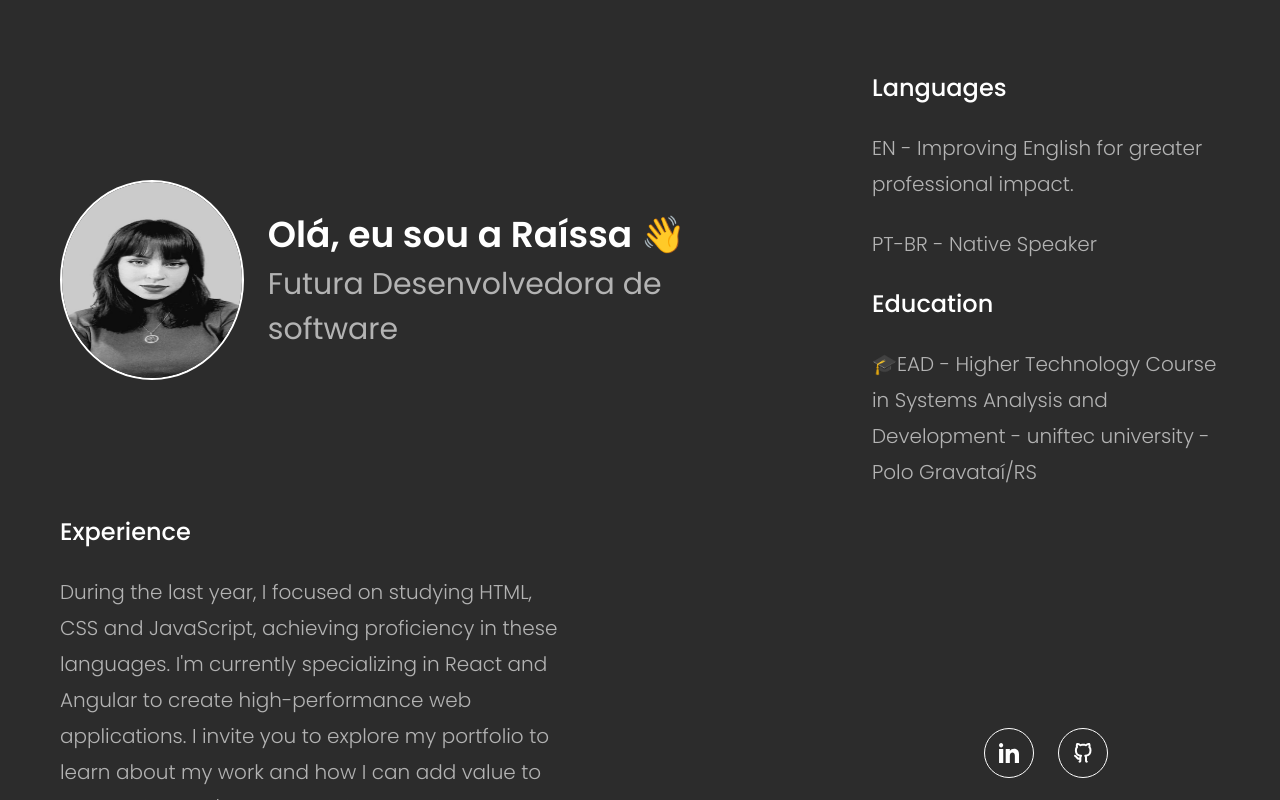
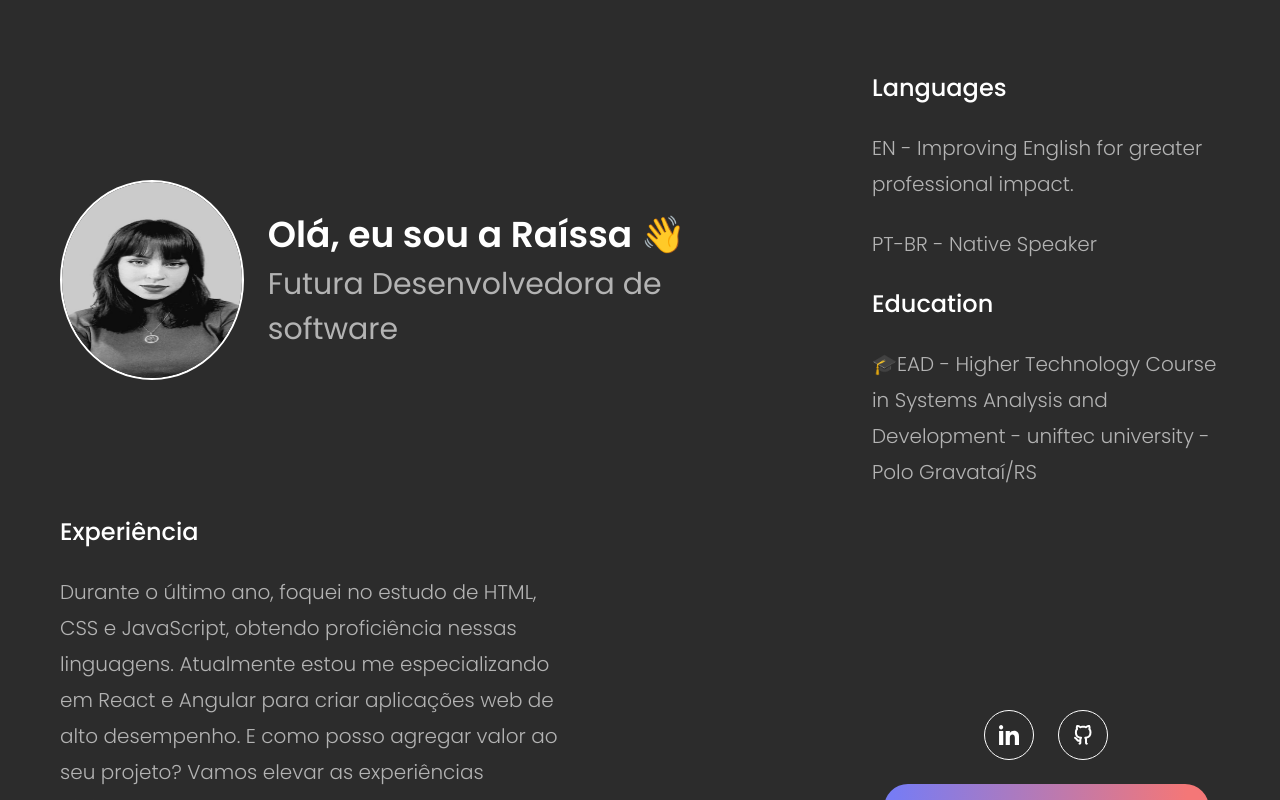
Before and after one commit to issaflores/My-Portfolio, a Next.js app: page / in a window 1280 px wide. Built offline with nearby package versions, Linux system fonts and the light colour scheme.

Commit message:
Update experience.tsx

```diff
--- a/src/app/components/experience/experience.tsx
+++ b/src/app/components/experience/experience.tsx
@@ -8,8 +8,8 @@ import { Skill } from "../skill/skill"
 export function Experience(){
     return(
         <div className="experience">
-          <SectionTitle text="Experience"/>
-          <p>During the last year, I focused on studying HTML, CSS and JavaScript, achieving proficiency in these languages. I'm currently specializing in React and Angular to create high-performance web applications. I invite you to explore my portfolio to learn about my work and how I can add value to your project. Let's elevate digital experiences together!</p>
+          <SectionTitle text="Experiência"/>
+          <p>Durante o último ano, foquei no estudo de HTML, CSS e JavaScript, obtendo proficiência nessas linguagens. Atualmente estou me especializando em React e Angular para criar aplicações web de alto desempenho. E como posso agregar valor ao seu projeto? Vamos elevar as experiências digitais juntos!</p>
           <div className="experience-time">
             <Skill image="/react.png" measure={1} years="1 years"/>
             <Skill image="/ts.png" measure={1} years="1 years"/>
```
